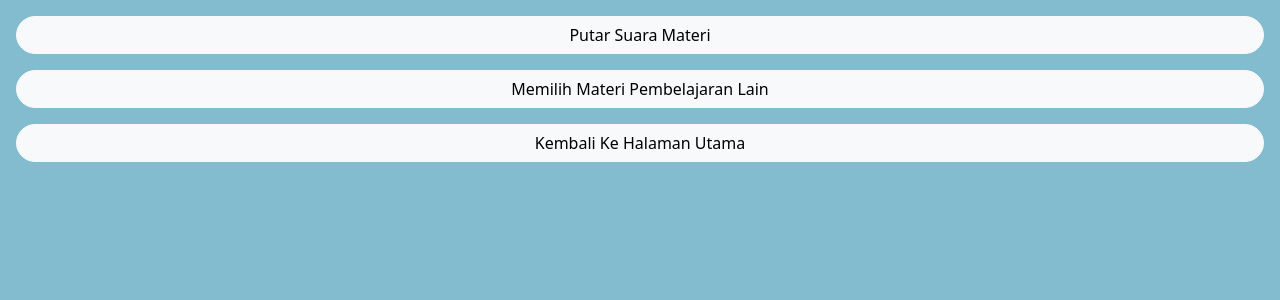
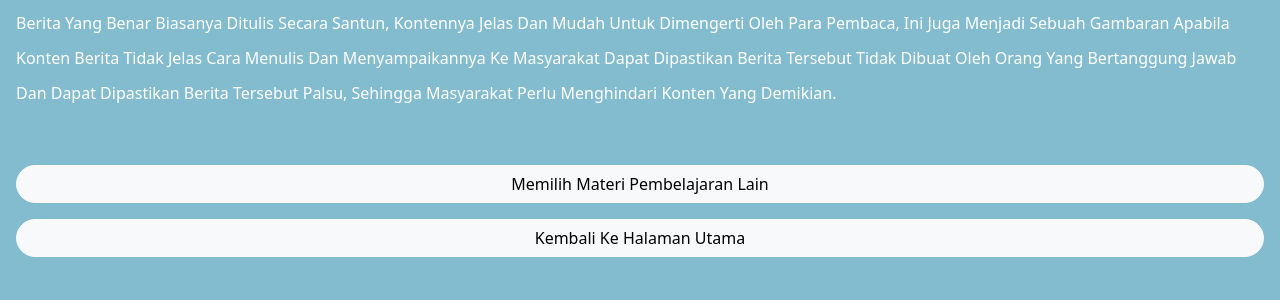
Before and after one commit to anggaagustiratelkom/tunanetra_design1, a CodeIgniter app: page /tunanetra_design1/index.php/welcome/identifikasi_konten in a window 1280 px wide. Shown: the part 168-468 px from the top of the page. Run offline with CodeIgniter, Linux system fonts and the light colour scheme.

Commit message:
deskripsi materu 4, 5

```diff
--- a/application/config/config.php
+++ b/application/config/config.php
@@ -23,7 +23,7 @@ defined('BASEPATH') OR exit('No direct script access allowed');
 | a PHP script and you can easily do that on your own.
 |
 */
-$config['base_url'] = 'http://52.220.60.184/tunanetra/';
+$config['base_url'] = 'http://localhost/tunanetra_design1/';
 
 /*
 |--------------------------------------------------------------------------
--- a/application/views/body/identifikasi_konten.php
+++ b/application/views/body/identifikasi_konten.php
@@ -3,13 +3,16 @@
     <div class="bodyhead"> </div>
 </div>
 
-<video id="myVideo" width="320" height="176" class="d-none">
-  <source src="<?= base_url()?>indopride/indopride4(konten).mp4" type="video/mp4">
-</video>
+<div class="m-3 text-white">
+  <p>
+      Berita Yang Benar Biasanya Ditulis
+      Secara Santun, Kontennya Jelas Dan Mudah Untuk Dimengerti Oleh Para Pembaca, Ini
+      Juga Menjadi Sebuah Gambaran Apabila Konten Berita Tidak Jelas Cara Menulis Dan
+      Menyampaikannya Ke Masyarakat Dapat Dipastikan Berita Tersebut Tidak Dibuat Oleh Orang Yang Bertanggung Jawab Dan Dapat Dipastikan Berita Tersebut Palsu, Sehingga Masyarakat Perlu Menghindari Konten Yang Demikian.
+  </p>
+</div>
 
-<div class="d-grid gap-2 m-3">
-<button type="button" onclick="playmateri1()" class="btn btn-light rounded-pill mb-2">Putar Suara Materi</button>
+<div class="d-grid gap-2 m-3 pt-5">
   <a href="<?= site_url('Welcome/materi_pembelajaran')?>" class="btn btn-light rounded-pill mb-2" type="button">Memilih Materi Pembelajaran Lain</a>
   <a href="<?= site_url('Welcome/')?>" class="btn btn-light rounded-pill mb-2" type="button">Kembali Ke Halaman Utama</a>
-
 </div>
```
Also changed, not shown: application/views/body/identifikasi_sumber_berita.php (+7 -6 lines).
